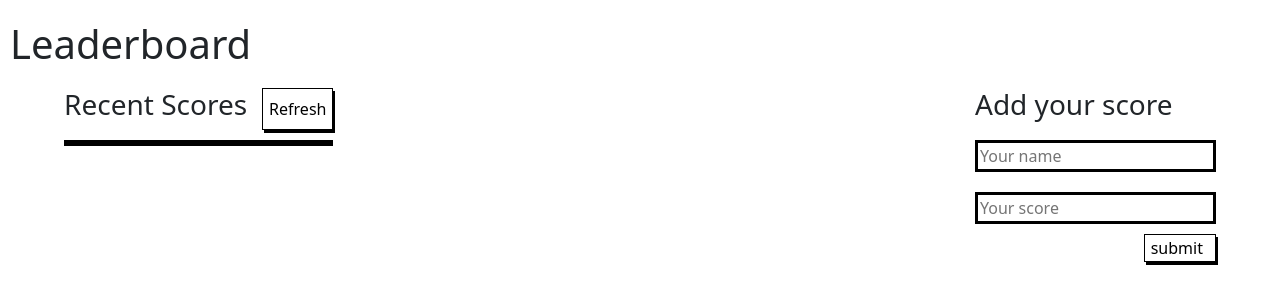
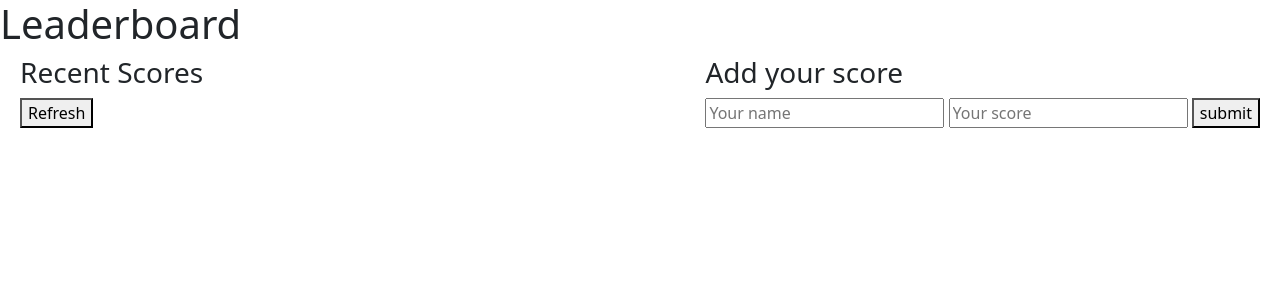
Before and after one commit to Jmagero/leaderboard-app, a website built with webpack: page src/index.html in a window 1280 px wide. Built offline with nearby package versions, Linux system fonts and the light colour scheme.

Commit message:
Revert "Add style"
This reverts commit 8c733fb07b12efc73fc645c48f705861d93d11a2.

```diff
--- a/src/getScores.js
+++ b/src/getScores.js
@@ -8,7 +8,6 @@ const getScores = async () => {
 
 const addUser = (name, score) => {
   const li = document.createElement('li');
-  li.className = 'li';
   li.textContent = `${name}:${score}`;
   boardScore.appendChild(li);
 };
--- a/src/index.html
+++ b/src/index.html
@@ -24,12 +24,12 @@
             </ul>
         </div>
 
-        <div class="add-score">
+        <div>
             <h3>Add your score</h3>
             <form id="form">
                 <input type="text" id='name' placeholder="Your name">
                 <input type="text" id='score' placeholder="Your score">
-                <button type="submit" id="submit">submit</button>
+                <button type="submit">submit</button>
             </form>
         </div>
     </section>
--- a/src/style.css
+++ b/src/style.css
@@ -1,54 +1,18 @@
-h1 {
-  margin: 20px 10px;
-}
-
-.leaderboard-title {
+.icons {
   display: flex;
-}
-
-h3 {
-  margin-right: 15px;
-}
-
-button {
-  background-color: #fff;
-  border: 1px solid;
-  box-shadow: 2px 3px;
-}
-
-.leaderboard-scores {
-  margin-top: 10px;
-  border: solid 3px black;
-}
-
-li {
-  list-style-type:  none;
-
-}
-
-.leaderboard-scores li:nth-child(even){
-  background-color: #f2f2f2;
+  justify-content: space-around;
 }
 
 section {
   display: flex;
   justify-content: space-between;
-  margin: 0 4rem;
+  margin: 0 20px;
 }
 
-#form {
-  display: flex;
-  flex-direction: column;
-  align-items: flex-end;
+footer {
+  left: 0;
+  bottom: 0;
+  border: solid 1px black;
+  position: fixed;
+  width: 100%;
 }
-
-#name,
-#score{
-  margin: 10px 0;
-  border: solid 3px black;
-}
-
-#submit {
-  width: 30%;
-  display: flex;
-}
```
